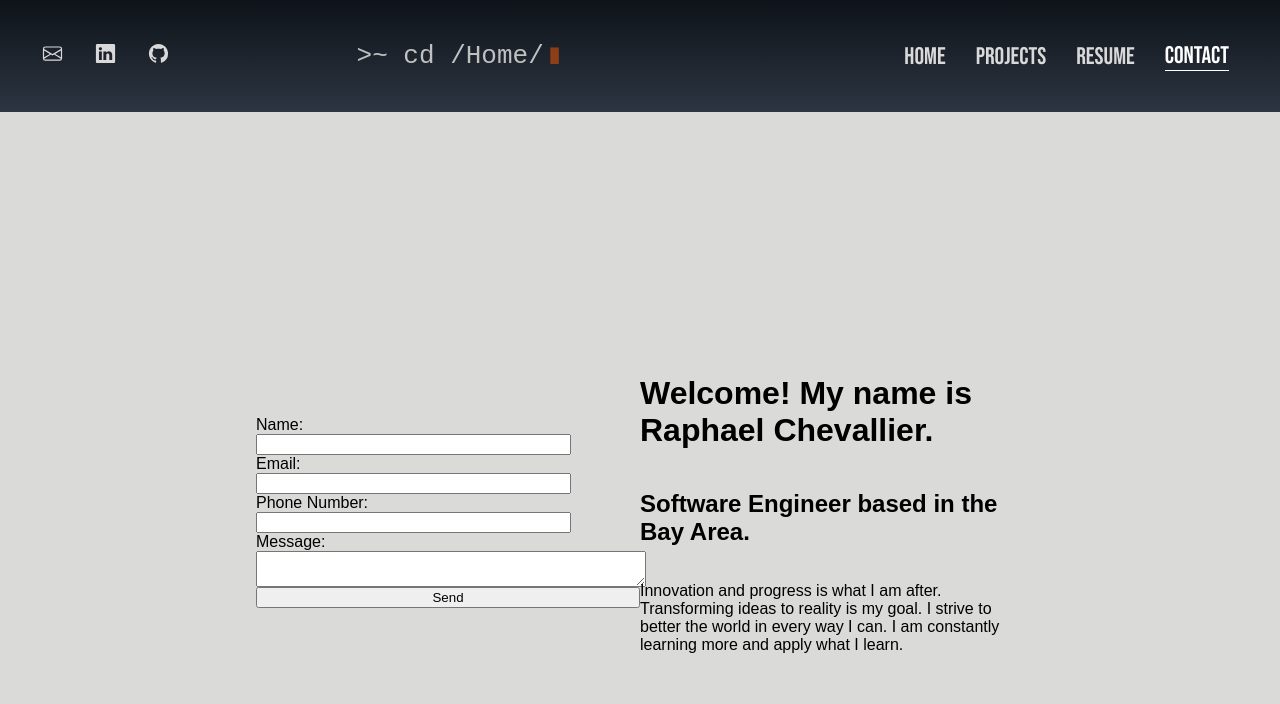
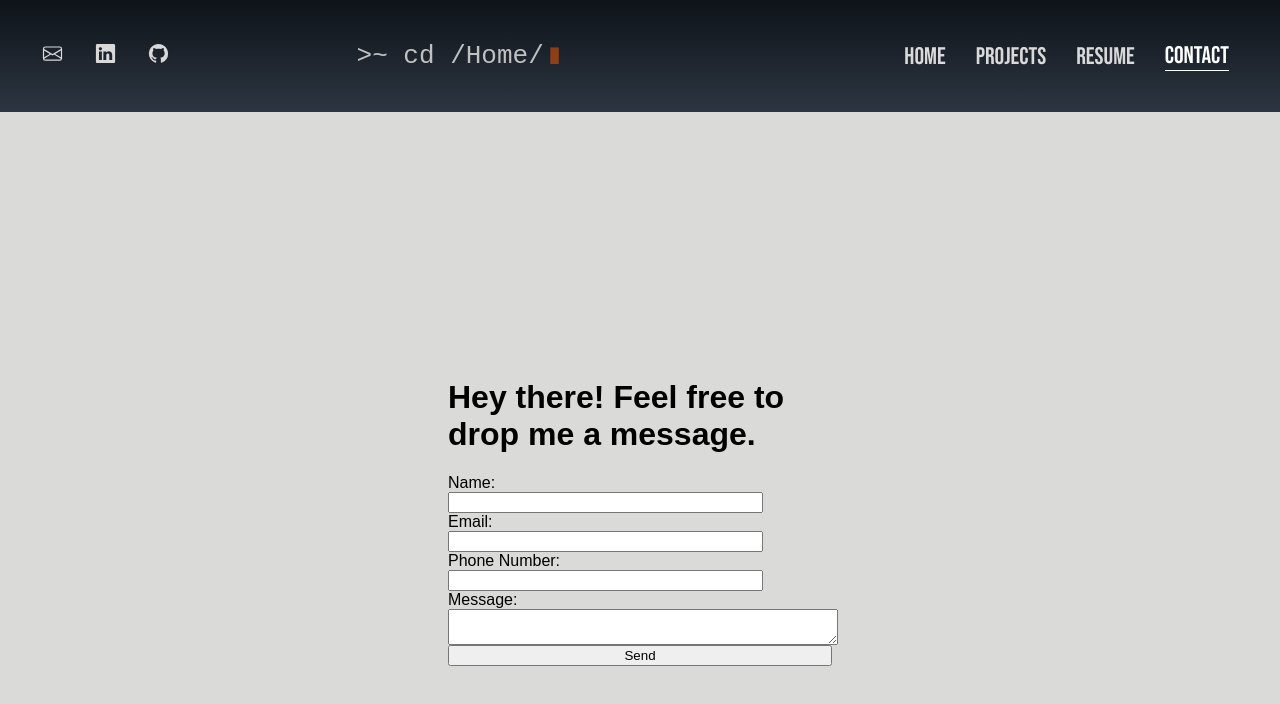
Before and after one commit to RaphaelChevallier/PersonalWebsite, a Next.js app in the folder personal-website/: page /contact in a window 1280 px wide. Shown: the top 704 px of the page. Built offline with nearby package versions, Linux system fonts and the light colour scheme.

Commit message:
contact page changes

```diff
--- a/personal-website/pages/contact.tsx
+++ b/personal-website/pages/contact.tsx
@@ -24,6 +24,7 @@ const Contact = () => {
     <Layout>
       <div className={styles.contacts}>
         <form onSubmit={handleEmailContact} className={styles.columns}>
+            <h1 className={styles.titleBar}>Hey there! Feel free to drop me a message.</h1>
             <label className={styles.label} htmlFor="name">Name:</label>
             <input className={styles.contactInfo}
               id="name"
@@ -49,11 +50,6 @@ const Contact = () => {
             />
             <button className={styles.submit} type="submit">Send</button>
           </form>
-        <div className={styles.columns}>
-          <h1 className={styles.titleBar}>Welcome! My name is Raphael Chevallier.</h1>
-          <h2 className={styles.secondTitle}> Software Engineer based in the Bay Area.</h2>
-          <p className={styles.aboutMe}> Innovation and progress is what I am after. Transforming ideas to reality is my goal. I strive to better the world in every way I can. I am constantly learning more and apply what I learn.</p>
-        </div>
       </div>
     </Layout>
   )
```
